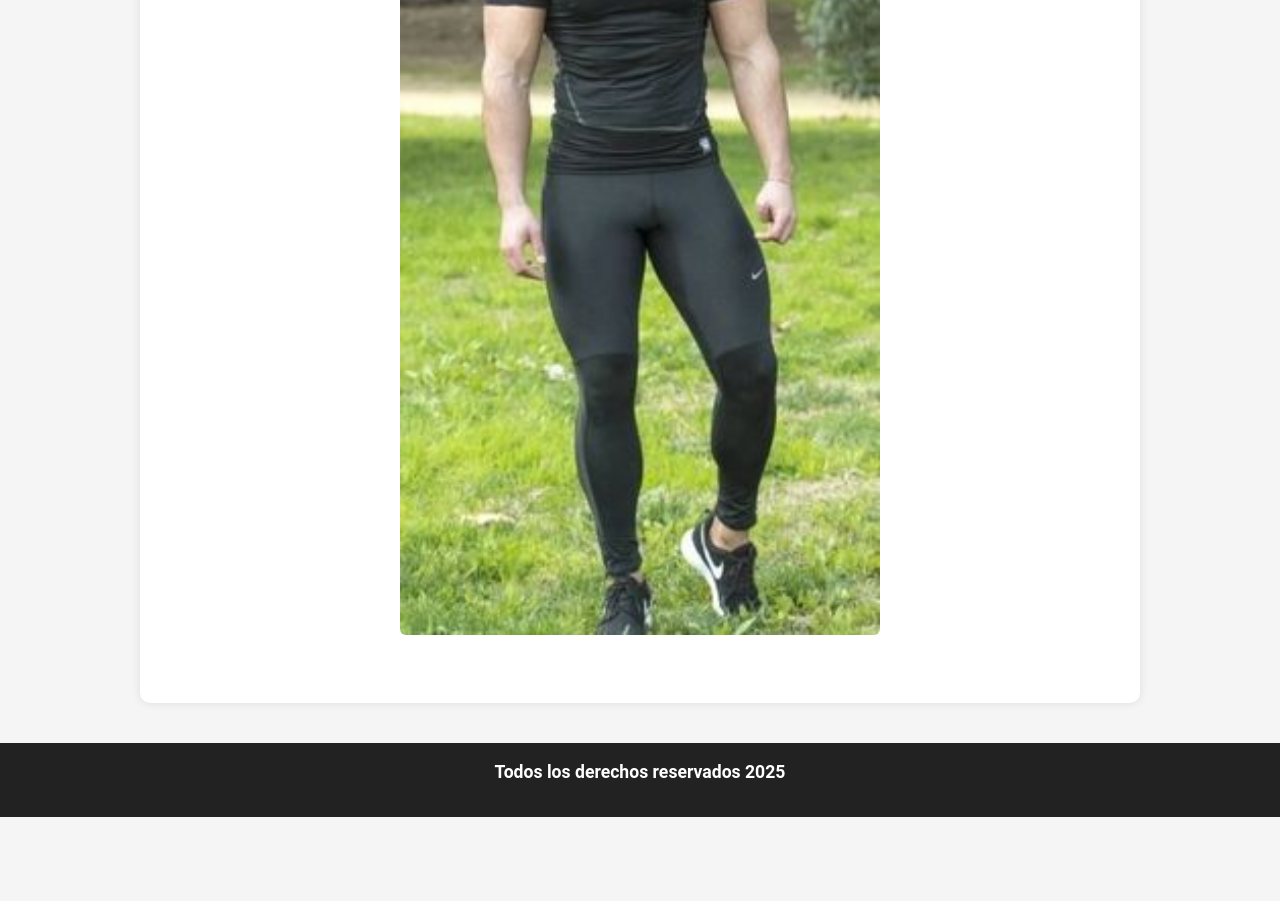
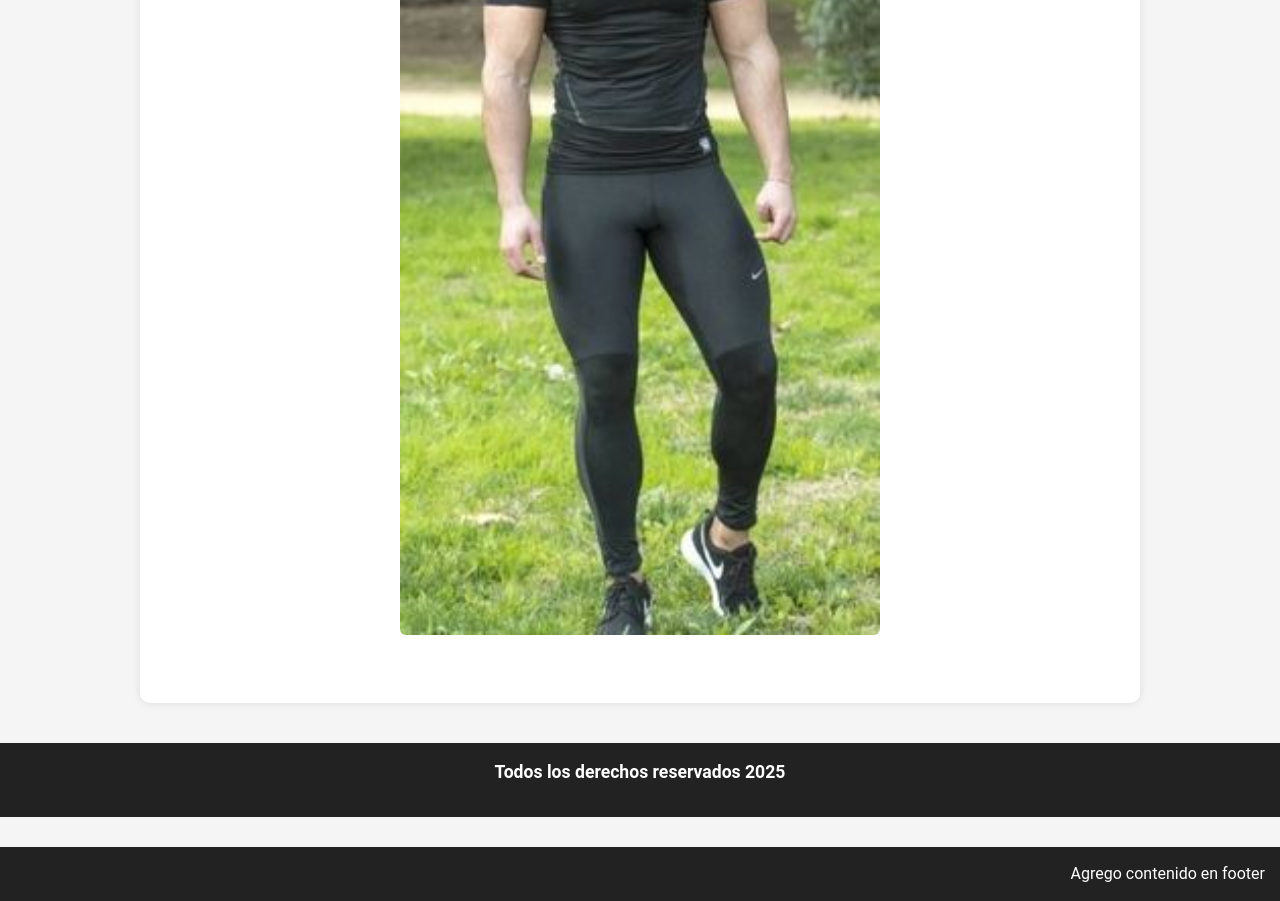
Before and after one commit to JuanCarlosLuna/Trabajo-Final, a plain HTML site: page index.html in a window 1280 px wide. Shown: the part 770-1671 px from the top of the page. Before the commit the page ends 1587 px from the top, so only its background shows below. Drawn offline with nearby package versions, Linux system fonts and the light colour scheme.

Commit message:
se agrego otro footer

```diff
--- a/index.html
+++ b/index.html
@@ -80,6 +80,7 @@
     <footer>
         <p>Todos los derechos reservados 2025</p>
     </footer>
+    <footer>Agrego contenido en footer</footer>
 
     <!-- script de bt -->
     <script src="https://cdn.jsdelivr.net/npm/bootstrap@5.3.5/dist/js/bootstrap.bundle.min.js" integrity="sha384-k6d4wzSIapyDyv1kpU366/PK5hCdSbCRGRCMv+eplOQJWyd1fbcAu9OCUj5zNLiq" crossorigin="anonymous"></script>
```
